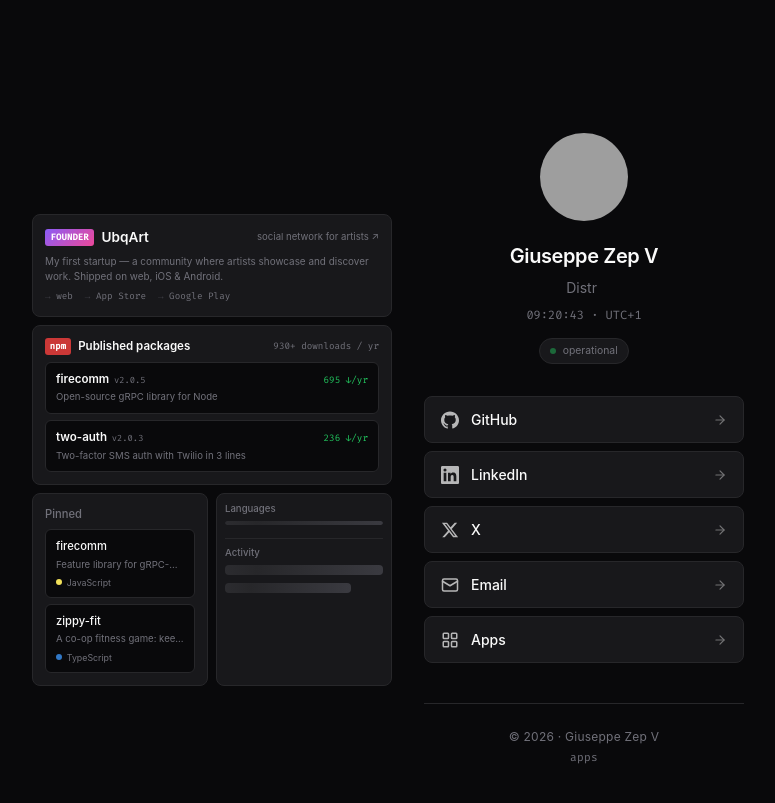
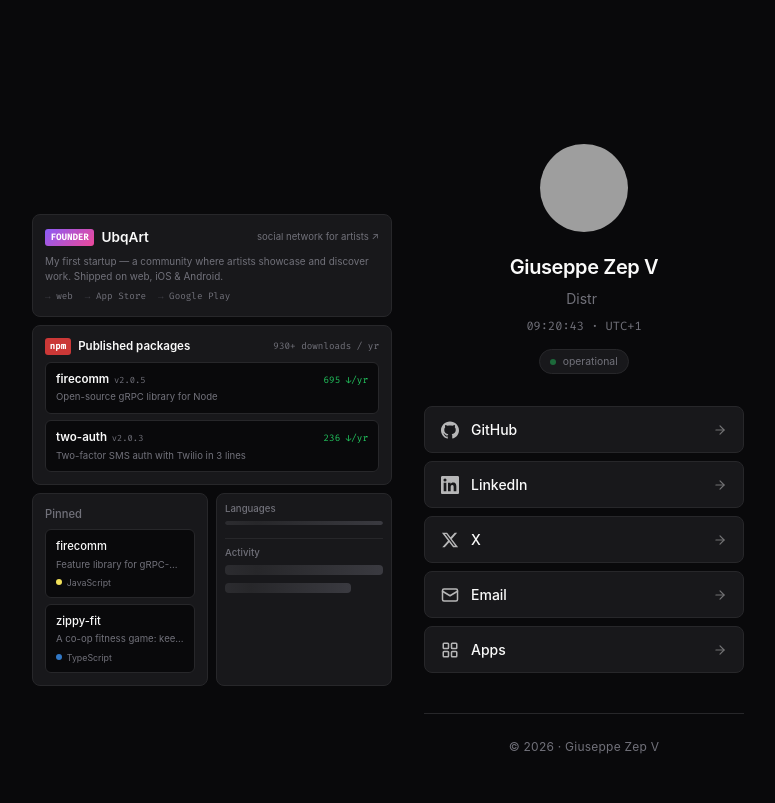
Before and after one commit to zepvalue/zepvalue.github.io, a Jekyll site: the page built from index.md, in a window 1280 px wide, cut to the strip 0-803 px from the top of the page. Shown: the whole strip, without its empty margins (252-1027 px from the left). Built offline with Jekyll 4.4.1, drawn with Linux system fonts in a browser that asks for light colours; grey boxes are pictures that could not be loaded.

Commit message:
chore: remove apps link from home footer

```diff
--- a/_layouts/home.html
+++ b/_layouts/home.html
@@ -117,9 +117,6 @@ layout: default
 
       <footer class="center-footer">
         <span>© {{ site.time | date: '%Y' }} · {{ site.json.name }}</span>
-        <span class="center-footer-links">
-          <a href="/apps/">apps</a>
-        </span>
       </footer>
     </main>
 
--- a/_sass/_home.scss
+++ b/_sass/_home.scss
@@ -440,14 +440,6 @@
   gap: 0.25rem;
   align-items: center;
   animation: fadeUp 0.5s ease 0.72s both;
-
-  .center-footer-links {
-    display: flex;
-    gap: 0.75rem;
-    font-family: var(--font-mono);
-    font-size: 0.7rem;
-  }
-  a:hover { color: var(--fg); }
 }
 
 // ════════════════════════════════════════════════════════════════════════
```
